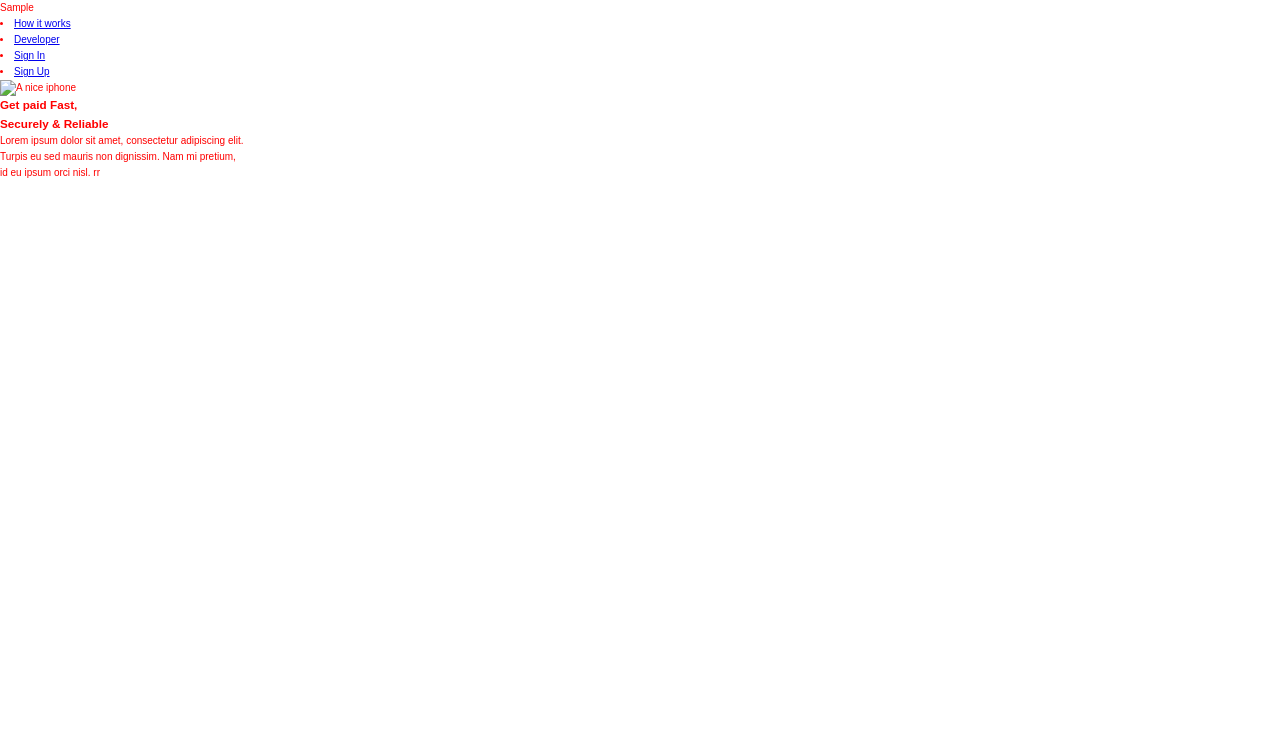
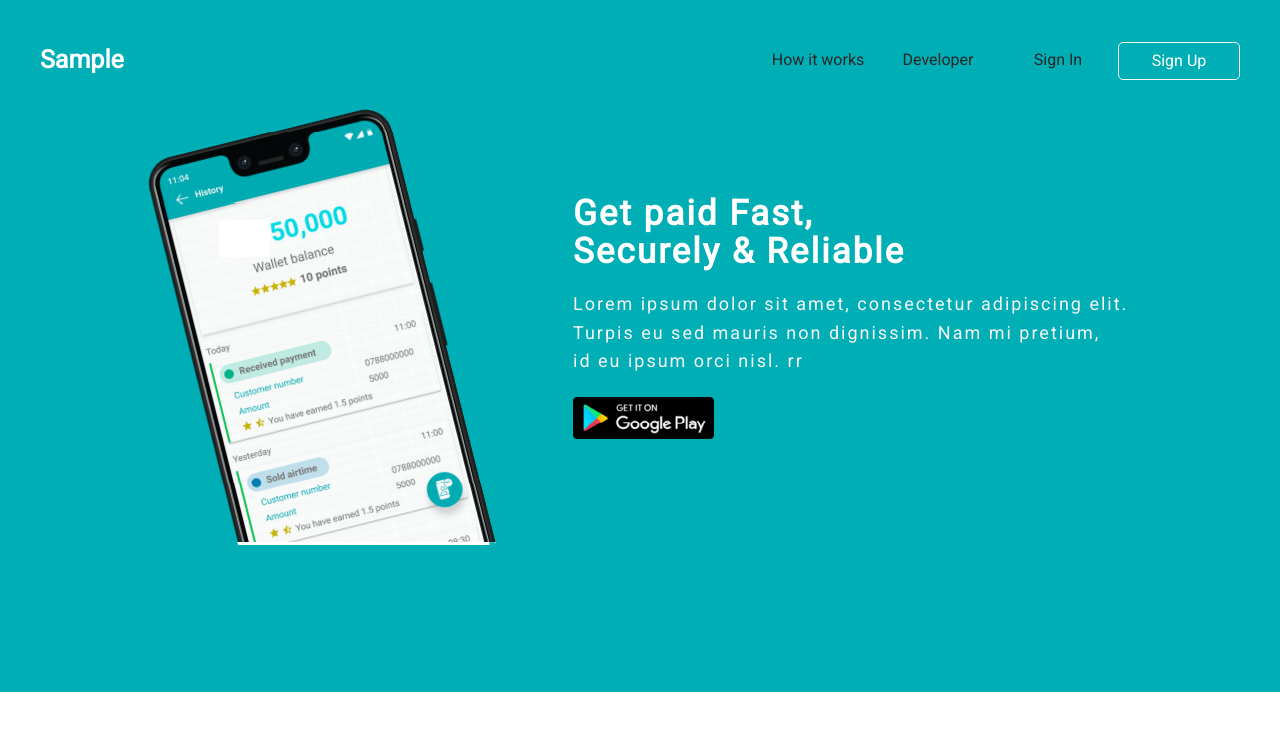
Before and after one commit to adewale2018/junior-frontend-test, a plain HTML site: page index.html in a window 1280 px wide. Drawn offline with Linux system fonts and the light colour scheme.

Commit message:
Add the landing page

```diff
--- a/index.html
+++ b/index.html
@@ -4,35 +4,43 @@
   <meta charset="UTF-8">
   <meta name="viewport" content="width=device-width, initial-scale=1.0">
   <meta http-equiv="X-UA-Compatible" content="ie=edge">
+  <link href="https://fonts.googleapis.com/css?family=Roboto&display=swap" rel="stylesheet">
   <link rel="stylesheet" href="styles/main.css">
   <title>Junior Frontend Test</title>
 </head>
 <body>
   <div class="container">
     <header class="header">
-      <div>
+      <div class="main-heading">
         <span class="logo">Sample</span>
+        <span>
           <nav>
+            <ul>
               <li><a href="#">How it works</a></li>
               <li><a href="#">Developer</a></li>
               <li><a href="#">Sign In</a></li>
-          <li><a href="#">Sign Up</a></li>
+              <li class="signup"><a href="#">Sign Up</a></li>
+            </ul>
           </nav>
+        </span>
       </div>
       <section class="about">
         <div class="about-product">
-          <img src="" alt="A nice iphone">
+          <img src="images/iphone.png" alt="A nice iphone">
         </div>
         <section class="about-text">
           <h1>
-            Get paid Fast, <br>
-            Securely &amp; Reliable
+            <span>Get paid Fast, </span>
+            <span>Securely &amp; Reliable</span>
           </h1>
+          <div>
             <p>
               Lorem ipsum dolor sit amet, consectetur adipiscing elit. <br/>
               Turpis eu sed mauris non dignissim. Nam mi pretium, <br/>
               id eu ipsum orci nisl. rr
             </p>
+            <img src="images/playstore.PNG" alt="play store logo"/>
+          </div>
         </section>
       </section>
     </header>
--- a/styles/main.css
+++ b/styles/main.css
@@ -18,8 +18,83 @@ html {
   font-size: 62.5%;
 }
 body {
-  font-family: "Nunito", sans-serif;
+  font-family: 'Roboto', sans-serif;
   line-height: 1.6;
   background: #fff;
-  color: red;
 }
+.header {
+  background-color: #00AEB5;
+  padding: 4rem;
+  height: 86.5vh;
+}
+.main-heading {
+  display: flex;
+  justify-content: space-between;
+  align-items: flex-end;
+}
+.logo {
+  color: #fff;
+  font-size: 2.5rem;
+  font-weight: 600;
+}
+nav {
+  flex: 0 0 35%;
+}
+
+nav ul {
+  display: flex;
+  justify-content: space-between;
+  text-align: center;
+
+}
+nav ul li {
+  list-style: none;
+}
+nav ul li a {
+  display: inline-block;
+  width: 12rem;
+  text-decoration: none;
+  color: #272727;
+  font-size: 1.6rem;
+  font-weight: 500;
+  text-align: center;
+  padding: .5rem;
+}
+.signup {
+  border: 1px solid #f5f5f5;
+  color: #fff;
+  border-radius: 5px;
+  -webkit-border-radius: 5px;
+  -moz-border-radius: 5px;
+  -ms-border-radius: 5px;
+  -o-border-radius: 5px;
+}
+.signup a {
+  color: #fff;
+}
+/* About styles */
+.about {
+  display: flex;
+  margin: 2rem 3.5rem;
+  align-items: center;
+}
+.about-text {
+  color: #fff;
+}
+.about-text h1 {
+  font-size: 3.5rem;
+  letter-spacing: .2rem;
+}
+.about-text h1 span {
+  display: block;
+  margin-top: -1.8rem;
+}
+.about-text p {
+  font-size: 1.8rem;
+  color: #f5f5f5;
+  letter-spacing: .2rem;
+  margin-top: 1rem;
+}
+.about-text img {
+  margin-top: 2rem;
+}
```
Lines whose indentation alone changed are shown as unchanged.
